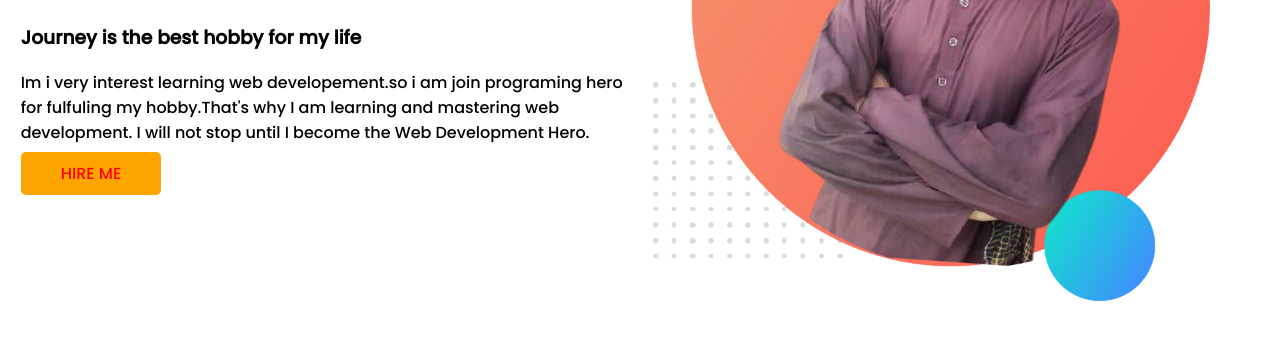
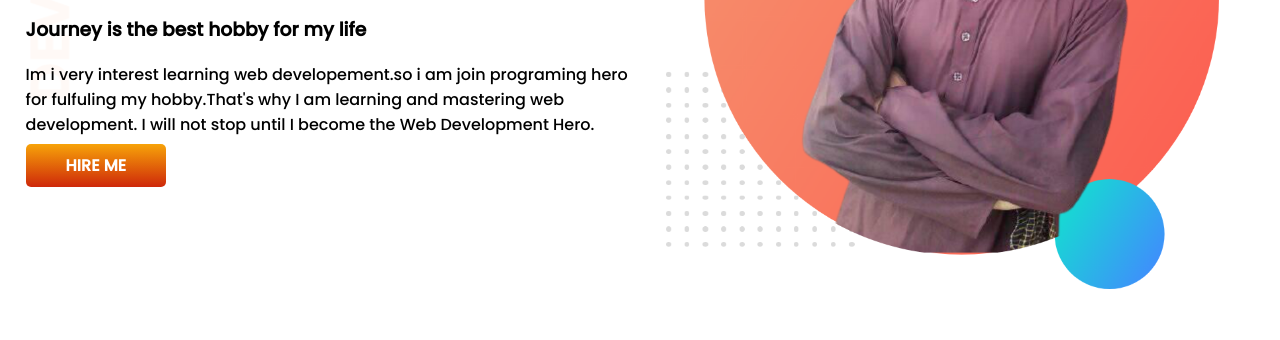
Before and after one commit to shakilahmedjibon/developer-portfolio, a plain HTML site: page index.html in a window 1280 px wide. Shown: the part 260-600 px from the top of the page. Drawn offline with Linux system fonts and the light colour scheme.

Commit message:
change picture

```diff
--- a/index.html
+++ b/index.html
@@ -13,7 +13,7 @@
 </head>
 
 <body>
-    <section>
+    <section class="top-banner">
         <div class="half-width">
             <h1>Welcome to</h1>
             <h1><span class="name">Shakil ahmed</span> website</h1>
@@ -24,7 +24,7 @@
             <a class="link-button" target="-blank" href="https://www.facebook.com/profile.php?id=100028331204766">HIRE
                 ME</a>
         </div>
-        <div class="half-width"> <img src="images/shakil-picture basy.png" alt=""></div>
+        <div class="half-width"> <img src="images/shakil showrov i.png" alt=""></div>
     </section>
 
 </body>
--- a/style.css
+++ b/style.css
@@ -1,5 +1,6 @@
 body{
     font-family: 'Poppins', sans-serif;
+    margin: 0%;
 }
 h1{
     font-size: 50px;
@@ -12,15 +13,21 @@ section{
 }
 .half-width{
     width: 50%;
-    padding-left: 1%;
+    padding-left: 2%;
 }
 .half-width img{
     width: 90%;
 }
 .link-button{
     text-decoration: none;
-    background-color: orange;
+    background-image: linear-gradient(rgb(247, 163, 9),rgb(206, 40, 10));
     padding: 10px 40px;
+    color: white;
+    font-weight: 700;
     border-radius: 5px;
-    color: red;
+
 }
+.top-banner{
+    background-image: url(images/top-banner.png);
+    background-repeat: no-repeat;
+}
```
Also changed, not shown: images/ahmed jibon.png (added), images/shakil showrov i.png (added), images/shakil-picture basy.png (deleted).
